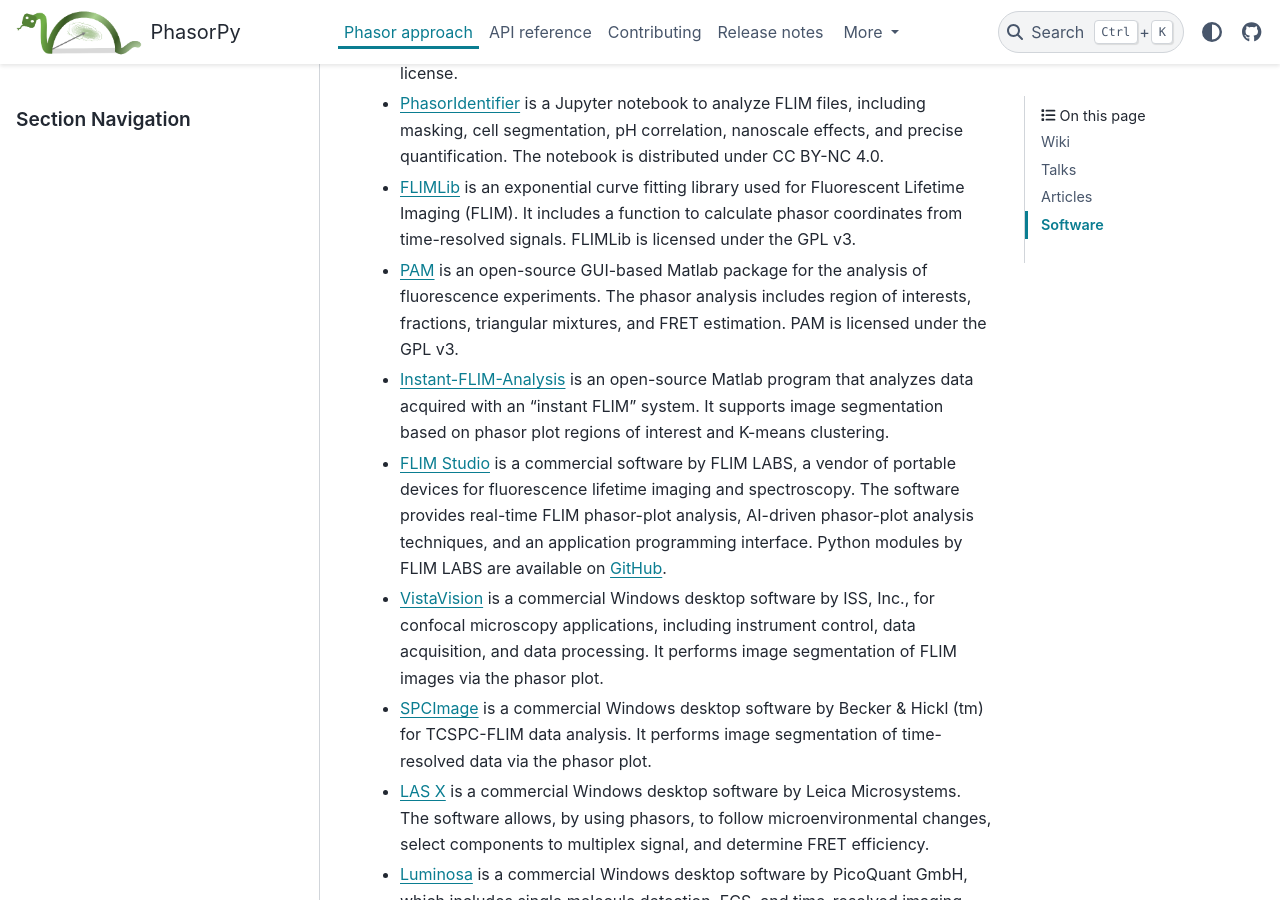
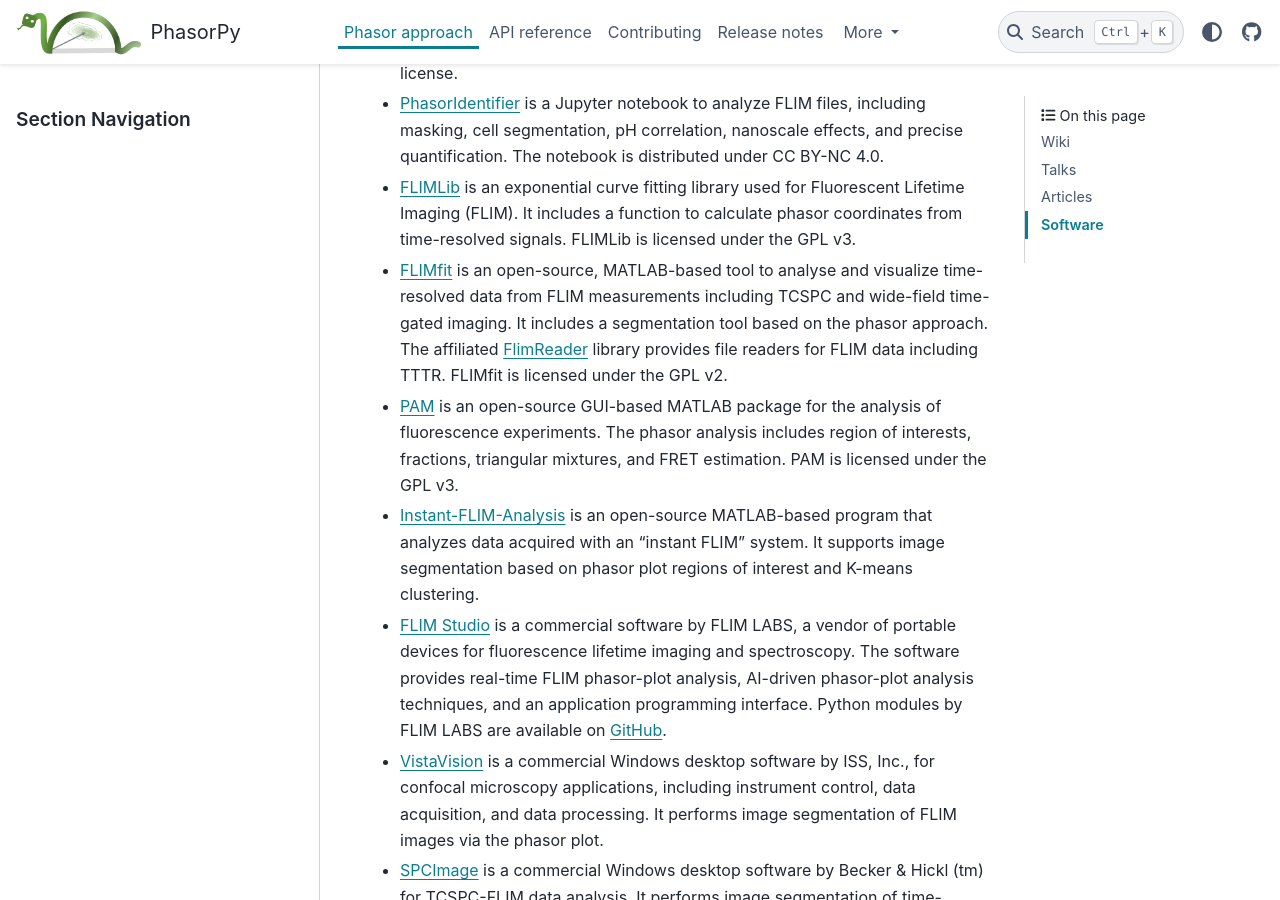
Before and after one commit to phasorpy/phasorpy, a Sphinx documentation site: the page built from docs/phasor_approach.rst, in a window 1280 px wide and 900 px high, scrolled down 2843 px. Built offline with Sphinx 7.4.7 and the PyData theme 0.15.4, drawn with Linux system fonts in a browser that asks for light colours; pages that are not in the unit, such as notebooks, are missing from menus.

Commit message:
Mention FLIMfit software (#70)

```diff
--- a/docs/phasor_approach.rst
+++ b/docs/phasor_approach.rst
@@ -155,7 +155,10 @@
   hyperspectral images.
   Many `tutorials <https://www.lfd.uci.edu/globals/tutorials/>`_ are available.
 
-- `Spectral Phasor PlugIn <http://spechron.com/Spectral%20Phasor-Download.aspx>`_
+-
+  .. _phasor_plugins:
+
+  `Spectral Phasor PlugIn <http://spechron.com/Spectral%20Phasor-Download.aspx>`_
   and
   `Time Gated Phasor PlugIn <http://spechron.com/Time%20gated%20Phasor-Download.aspx>`_
   are open-source ImageJ plugins by Farzad Fereidouni, which provide
@@ -163,85 +166,144 @@
   images using the phasor approach. The software is distributed under an
   unknown license and was last updated in 2013.
 
-- `Napari-flim-phasor-plotter <https://github.com/zoccoler/napari-flim-phasor-plotter>`_
+-
+  .. _napari_flim_phasor_plotter:
+
+  `Napari-flim-phasor-plotter <https://github.com/zoccoler/napari-flim-phasor-plotter>`_
   is a napari plugin to interactively load and show raw FLIM single images
   and series and generate phasor plots.
 
-- `Napari-live-flim <https://github.com/uw-loci/napari-live-flim>`_
+-
+  .. _napari_live_flim:
+
+  `Napari-live-flim <https://github.com/uw-loci/napari-live-flim>`_
   is a napari plugin for real-time TCSPC-FLIM analysis based on FLIMLib.
   The plugin is distributed under the GPLv3 license.
 
-- `HySP <https://bioimage.usc.edu/software.html#HySP>`_
+-
+  .. _hysp:
+
+  `HySP <https://bioimage.usc.edu/software.html#HySP>`_
   is a free, closed-source, multi-platform desktop application developed by
   Francesco Cutrale for the analysis of multi-dimensional, hyper- and
   multi-spectral data using the phasor approach.
 
-- `FLUTE <https://github.com/LaboratoryOpticsBiosciences/FLUTE>`_,
+-
+  .. _flute:
+
+  `FLUTE <https://github.com/LaboratoryOpticsBiosciences/FLUTE>`_,
   the Fluorescence Lifetime Ultimate Explorer, is an open-source Python GUI
   for interactive phasor analysis of FLIM data developed by Chiara Stringari
   and others. The software is distributed under the GPL license.
 
-- `FLIM_tools <https://github.com/jayunruh/FLIM_tools>`_
+-
+  .. _flim_tools:
+
+  `FLIM_tools <https://github.com/jayunruh/FLIM_tools>`_
   is an open-source Python library for linear unmixing and phasor tools for
   FLIM analysis developed by Jay Unruh. The library is distributed under
   the GPL2 license.
 
-- `tttrlib <https://github.com/Fluorescence-Tools/tttrlib>`_
+-
+  .. _tttrlib:
+
+  `tttrlib <https://github.com/Fluorescence-Tools/tttrlib>`_
   is an open-source C++ and Python library to read, write, and process
   time-tagged time-resolved (TTTR) data. It includes functions for computing
   and correcting phasor coordinates. The library is distributed under the
   BSD license.
 
-- `PhasorIdentifier <https://github.com/Mariochem92/PhasorIdentifier>`_
+-
+  .. _phasor_identifier:
+
+  `PhasorIdentifier <https://github.com/Mariochem92/PhasorIdentifier>`_
   is a Jupyter notebook to analyze FLIM files, including masking, cell
   segmentation, pH correlation, nanoscale effects, and precise quantification.
   The notebook is distributed under CC BY-NC 4.0.
 
-- `FLIMLib <https://flimlib.github.io>`_ is an exponential curve fitting
+-
+  .. _flimlib:
+
+  `FLIMLib <https://flimlib.github.io>`_ is an exponential curve fitting
   library used for Fluorescent Lifetime Imaging (FLIM). It includes a function
   to calculate phasor coordinates from time-resolved signals.
   FLIMLib is licensed under the GPL v3.
 
-- `PAM <https://pam.readthedocs.io/en/latest/phasor.html>`_
-  is an open-source GUI-based Matlab package for the analysis of fluorescence
+-
+  .. _flimfit:
+
+  `FLIMfit <https://flimfit.org/>`_  is an open-source, MATLAB-based tool
+  to analyse and visualize time-resolved data from FLIM measurements
+  including TCSPC and wide-field time-gated imaging.
+  It includes a segmentation tool based on the phasor approach.
+  The affiliated `FlimReader <https://github.com/flimfit/FlimReader>`_ library
+  provides file readers for FLIM data including TTTR.
+  FLIMfit is licensed under the GPL v2.
+
+-
+  .. _pam:
+
+  `PAM <https://pam.readthedocs.io/en/latest/phasor.html>`_
+  is an open-source GUI-based MATLAB package for the analysis of fluorescence
   experiments. The phasor analysis includes region of interests, fractions,
   triangular mixtures, and FRET estimation. PAM is licensed under the GPL v3.
 
-- `Instant-FLIM-Analysis <https://github.com/yzhang34/Instant-FLIM-Analysis>`_
-  is an open-source Matlab program that analyzes data acquired with an
+-
+  .. _instant_flim_analysis:
+
+  `Instant-FLIM-Analysis <https://github.com/yzhang34/Instant-FLIM-Analysis>`_
+  is an open-source MATLAB-based program that analyzes data acquired with an
   "instant FLIM" system. It supports image segmentation based on phasor plot
   regions of interest and K-means clustering.
 
-- `FLIM Studio <https://www.flimlabs.com/software/>`_
+-
+  .. _flim_studio:
+
+  `FLIM Studio <https://www.flimlabs.com/software/>`_
   is a commercial software by FLIM LABS, a vendor of portable devices for
   fluorescence lifetime imaging and spectroscopy. The software provides
   real-time FLIM phasor-plot analysis, AI-driven phasor-plot analysis
   techniques, and an application programming interface. Python modules
   by FLIM LABS are available on `GitHub <https://github.com/FLIMLABS>`_.
 
-- `VistaVision <https://iss.com/software/vistavision>`_
+-
+  .. _vistavision:
+
+  `VistaVision <https://iss.com/software/vistavision>`_
   is a commercial Windows desktop software by ISS, Inc., for confocal
   microscopy applications, including instrument control, data acquisition,
   and data processing. It performs image segmentation of FLIM images via
   the phasor plot.
 
-- `SPCImage <https://www.becker-hickl.com/literature/documents/flim/spcimage-ng/>`_
+-
+  .. _spcimage:
+
+  `SPCImage <https://www.becker-hickl.com/literature/documents/flim/spcimage-ng/>`_
   is a commercial Windows desktop software by Becker & Hickl (tm) for
   TCSPC-FLIM data analysis. It performs image segmentation of time-resolved
   data via the phasor plot.
 
-- `LAS X <https://www.leica-microsystems.com/science-lab/phasor-analysis-for-flim-fluorescence-lifetime-imaging-microscopy/>`_
+-
+  .. _lasx:
+
+  `LAS X <https://www.leica-microsystems.com/science-lab/phasor-analysis-for-flim-fluorescence-lifetime-imaging-microscopy/>`_
   is a commercial Windows desktop software by Leica Microsystems.
   The software allows, by using phasors, to follow microenvironmental changes,
   select components to multiplex signal, and determine FRET efficiency.
 
-- `Luminosa <https://www.picoquant.com/products/category/fluorescence-microscopes/luminosa-single-photon-counting-confocal-microscope#documents>`_
+-
+  .. _luminosa:
+
+  `Luminosa <https://www.picoquant.com/products/category/fluorescence-microscopes/luminosa-single-photon-counting-confocal-microscope#documents>`_
   is a commercial Windows desktop software by PicoQuant GmbH, which includes
   single molecule detection, FCS, and time-resolved imaging methods.
   The InstaFLIM module allows simultaneous TCSPC and phasor analysis
   options for ROI determination.
 
-- `FlimFast <https://www.cgohlke.com/flimfast/>`_
+-
+  .. _flimfast:
+
+  `FlimFast <https://www.cgohlke.com/flimfast/>`_
   was a research-grade Windows desktop software for frequency-domain,
   full-field, fluorescence lifetime imaging at video rate, developed by
   Christoph Gohlke during 2000-2002 at UIUC. It enabled phasor vs intensity
```
